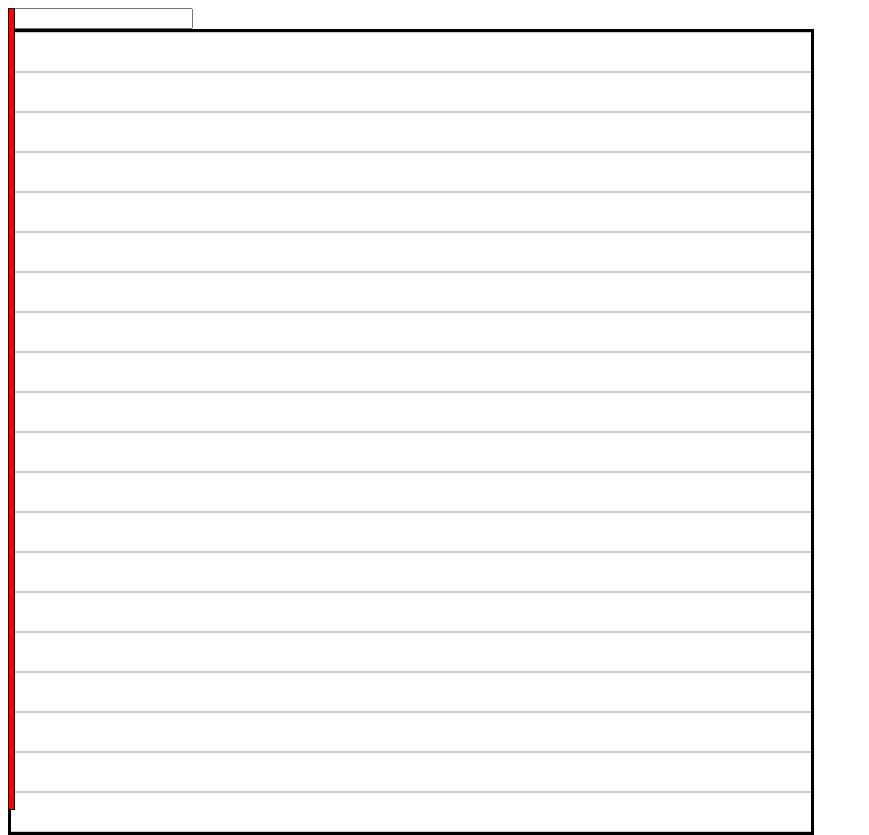
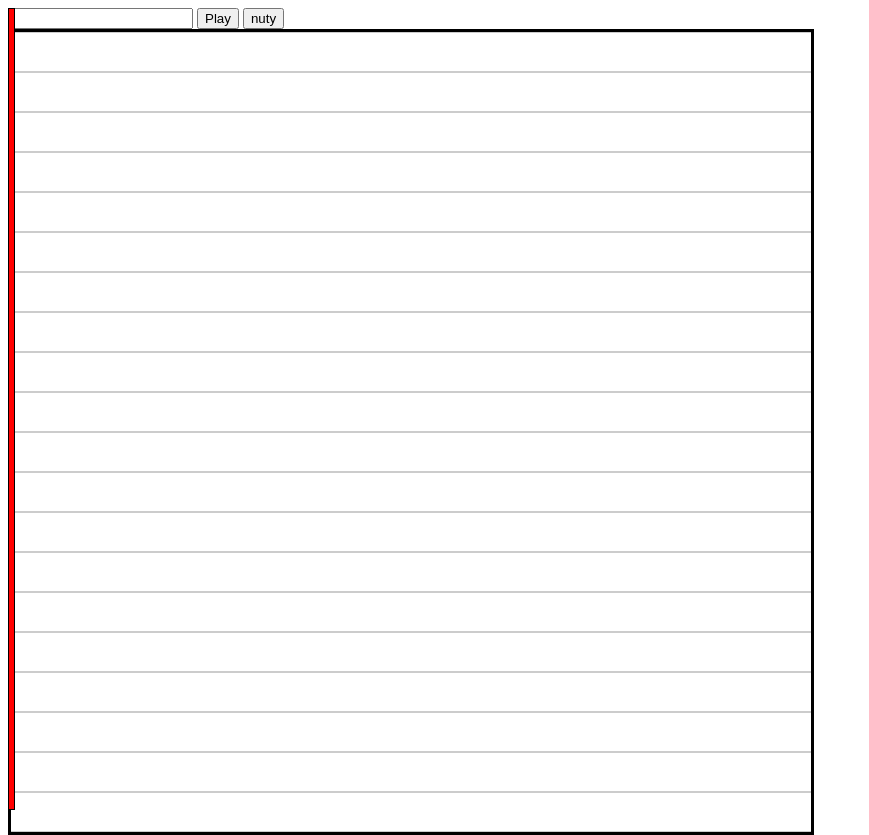
Before and after one commit to AlekMakimov/TrashBand, a plain HTML site: page index.html in a window 1280 px wide. Shown: the top 835 px of the page, without its empty margins (0-869 px from the left). Drawn offline with nearby package versions, Linux system fonts and the light colour scheme.

Commit message:
Add files via upload

```diff
--- a/index.html
+++ b/index.html
@@ -20,6 +20,8 @@
   <div id="E"></div>
   <div id="A"></div>
   </div>
+  <button onclick="Play()">Play</button>
+  <button onclick="Note_Opening()">nuty</button>
   <script src="script.js"></script>
 </body>
 </html>
```
